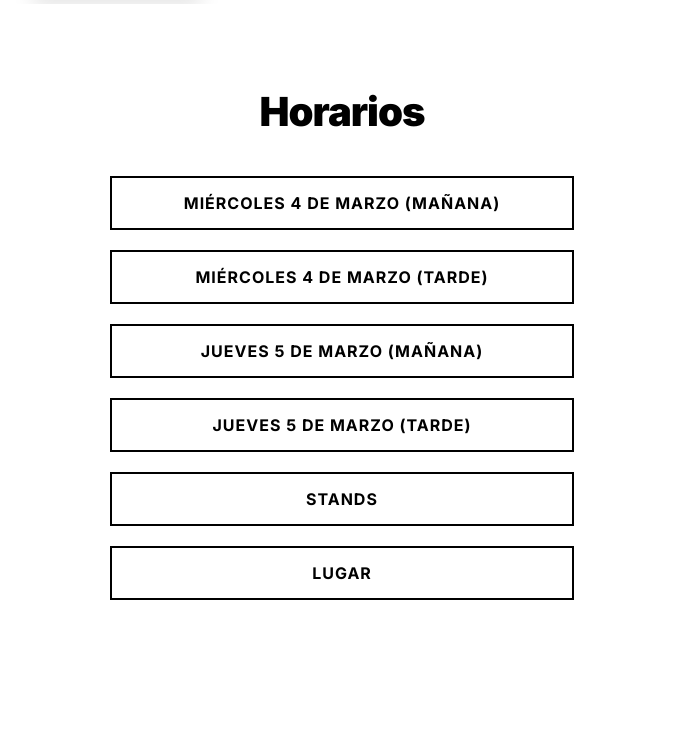
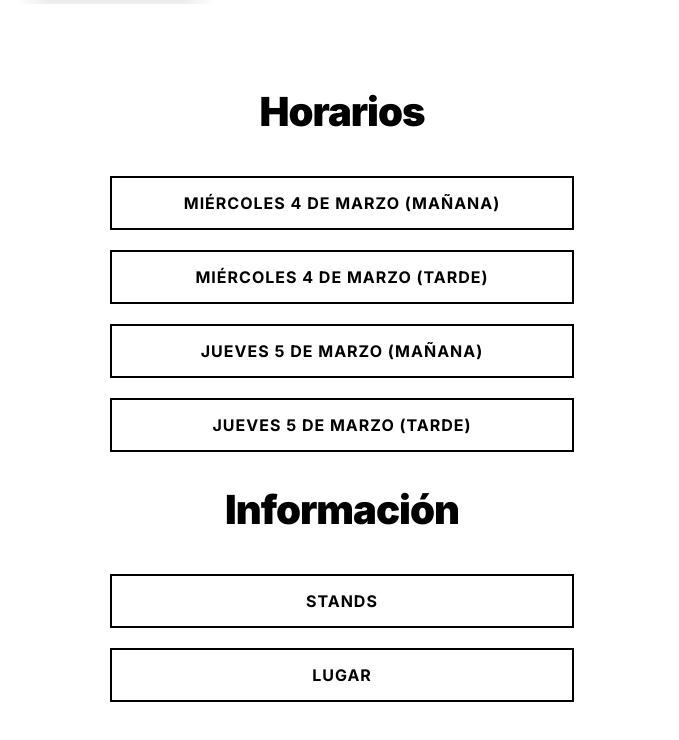
Before and after one commit to bernat13/zenit, a plain HTML site: page index.html in a window 1280 px wide. Shown: the part 726-1466 px from the top of the page, without its empty margins (298-977 px from the left). Before the commit the page ends 1366 px from the top, so only its background shows below. Drawn offline with Linux system fonts and the light colour scheme.

Commit message:
dasfdfsdf

```diff
--- a/index.html
+++ b/index.html
@@ -30,8 +30,12 @@
                     (Tarde)</a>
                 <a href="assets/folleto_jueves mañana_compressed.pdf" target="_blank" class="btn">Jueves 5 de marzo
                     (Mañana)</a>
-                <a href="assets/folleto_jueves tarde_compressed.pdf" target="_blank" class="btn">Jueves 5 de marzo
+       <a href="assets/folleto_jueves tarde_compressed.pdf" target="_blank" class="btn">Jueves 5 de marzo
                     (Tarde)</a>
+            </div>
+
+            <h2>Información</h2>
+            <div class="pdf-links">
                 <a href="assets/Folletos_stands_compressed.pdf" target="_blank" class="btn">Stands</a>
                 <a href="https://www.google.com/maps/search/?api=1&query=Monasterio+de+San+Jerónimo+de+Buenavista+de+Sevilla"
                     target="_blank" class="btn">Lugar</a>
```
Also changed, not shown: assets/CARTELES EXTRAORDINARIOS-07.jpg, 9 other files.
